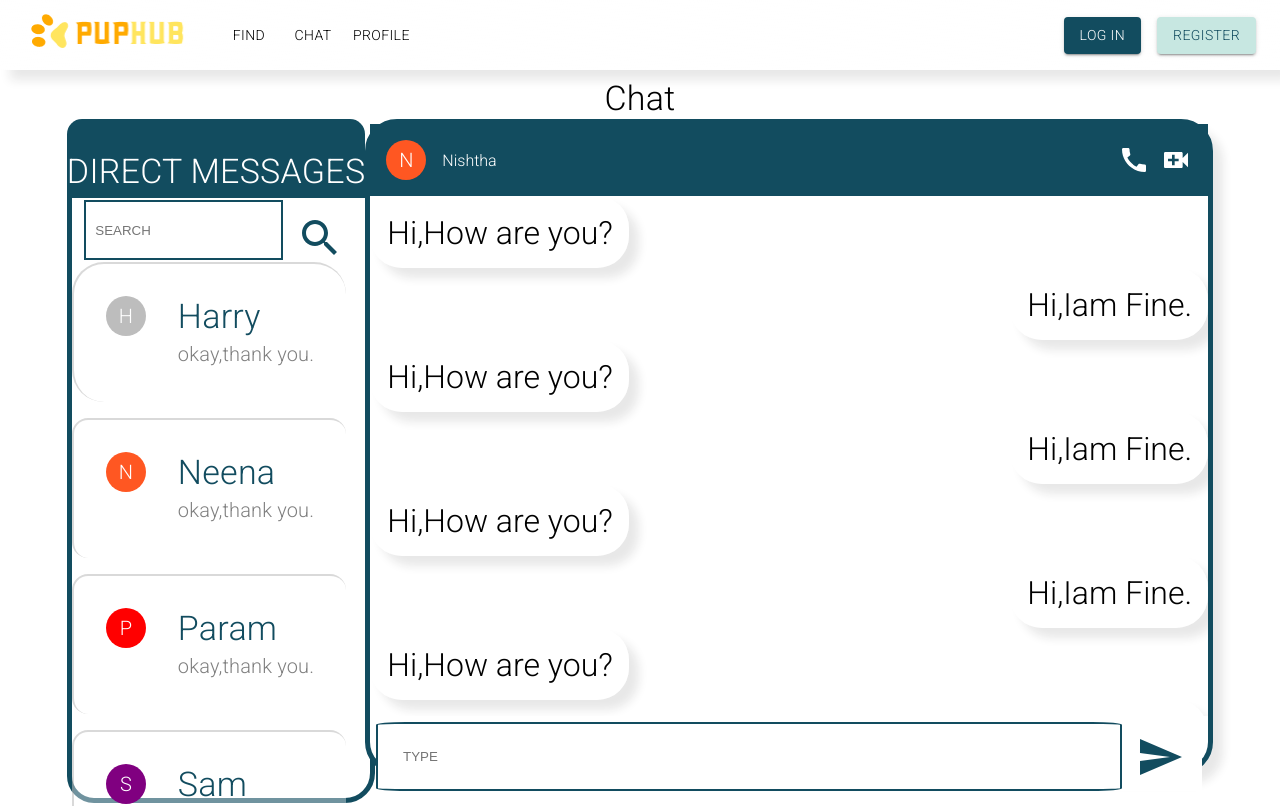
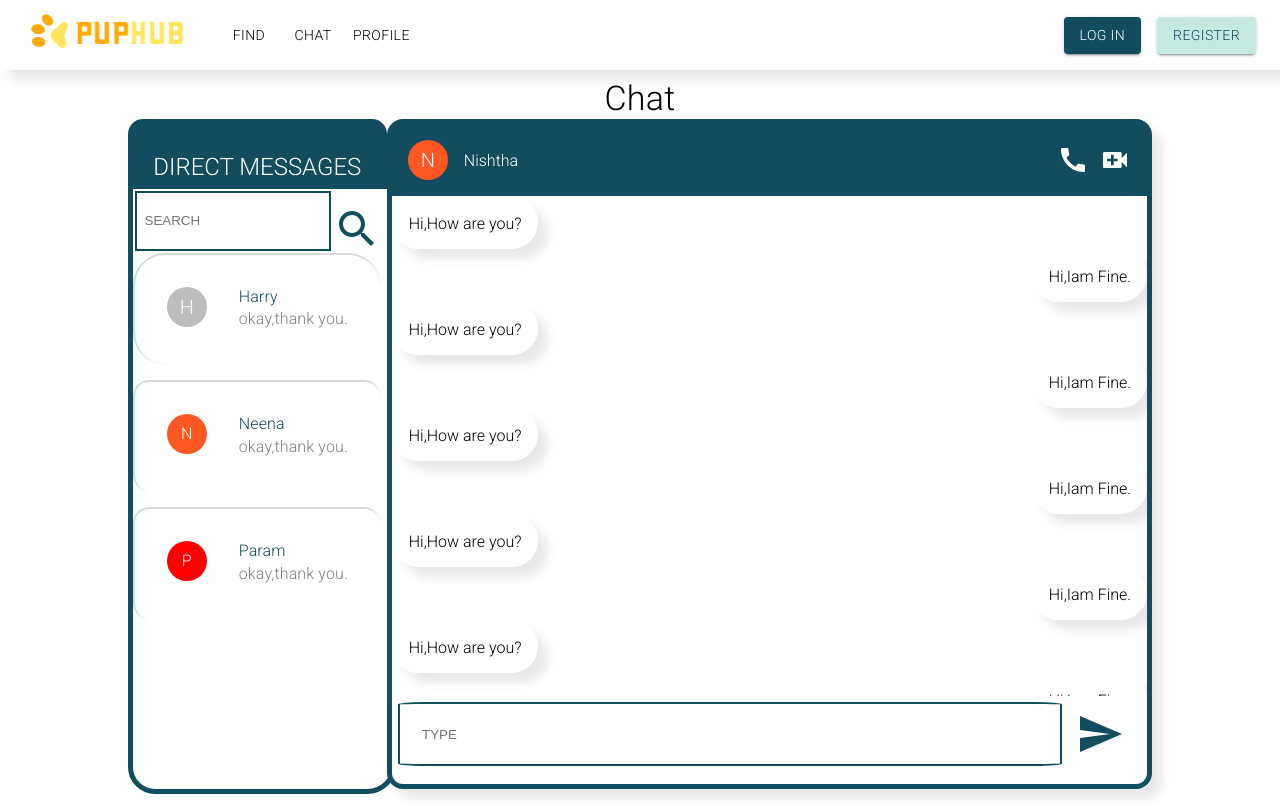
Before and after one commit to hargunkaur286/find_my_friend, a React (Create React App) app: page /chat in a window 1280 px wide. Shown: the top 806 px of the page. Built offline with nearby package versions, Linux system fonts and the light colour scheme.

Commit message:
chat page styling changed

```diff
--- a/src/components/Chat/Chat.jsx
+++ b/src/components/Chat/Chat.jsx
@@ -14,9 +14,9 @@ const Chat = () => {
   return (
     <>
 
-      <Box sx={{  minWidth: "20rem", maxWidth: "80rem", backgroundColor: 'rgba(255, 255, 255, 0.4)', boxShadow: '10px 10px 10px rgba(30, 30, 30, 0.1)', border: ' solid 5px #124C5F ', borderRadius: "2rem", bgcolor: "white" }}>
+      <Box sx={{ height:660, maxHeight:700,minWidth: "20rem", maxWidth: "80rem", backgroundColor: 'rgba(255, 255, 255, 0.4)', boxShadow: '10px 10px 10px rgba(30, 30, 30, 0.1)', border: ' solid 5px #124C5F ', borderRadius: "1rem", bgcolor: "white" }}>
         <Box sx={{ display: "flex", alignItems: 'center', justifyContent: 'space-between',backgroundColor: "#124C5F", padding: "1rem", color: "white" }}>
-          <Box  sx={{ display: "flex", alignItems: 'center'}}>
+          <Box  sx={{ display: "flex", alignItems: 'center',borderRadius:"5px"}}>
           <Avatar sx={{ bgcolor: deepOrange[500], marginRight: "1rem" }}>N</Avatar>
           <span>Nishtha</span>
           </Box>
--- a/src/components/Chat/Messages.jsx
+++ b/src/components/Chat/Messages.jsx
@@ -20,7 +20,7 @@ width:"fit-content",backgroundColor: 'rgba(255, 255, 255, 0.4)', boxShadow: '10p
 
 <>
     <Box  >
-       <Box   sx={{maxHeight:520,overflowY: "scroll",fontFamily:"'Roboto', 'sans-serif'",fontSize:"2rem",maxWidth:"100%",bgcolor:"white"}}>
+       <Box   sx={{maxHeight:500,overflowY: "scroll",fontFamily:"'Roboto', 'sans-serif'",fontSize:"1rem",maxWidth:"100%",bgcolor:"white"}}>
 
          <Box sx={LeftTextstyle}
          >Hi,How are you?</Box>
--- a/src/components/Chat/Nav.jsx
+++ b/src/components/Chat/Nav.jsx
@@ -5,7 +5,7 @@ const Nav = () => {
   return (
     <div>
       <Box  border={"black"}>
-        <Typography variant='h4' textAlign={"center"} color="white" sx={{backgroundColor: "#124C5F",maxHeight:"6rem",paddingTop:"2rem", borderRadius: "15px 15px 0px 0px"}}>DIRECT MESSAGES </Typography>
+        <Typography variant='h5' textAlign={"center"} color="white" sx={{backgroundColor: "#124C5F",maxHeight:"6rem",paddingTop:"2rem", borderRadius: "15px 15px 0px 0px"}}>DIRECT MESSAGES </Typography>
       </Box >
     </div>
   )
--- a/src/components/Chat/Searchbox.jsx
+++ b/src/components/Chat/Searchbox.jsx
@@ -23,31 +23,31 @@ const Searchbox = () => {
           </Stack>
         </Box>
 
-        <Stack direction="column" spacing={2} sx={{ }} >
+        <Stack direction="column" spacing={2} sx={{fontSize:"1rem" }} >
           <Box display={"flex"} sx={{ width: "fit-content", backgroundColor: 'rgba(255, 255, 255, 0.4)', borderRadius: "2rem", borderLeft: 'solid 2px rgb(128,128,128,0.3)', borderTop: 'solid 2px rgb(128,128,128,0.3)', padding: "1rem" }}   >
             <Avatar sx={{ margin: "1rem" }}>H</Avatar>
-            <Typography variant='h4' sx={{ margin: "1rem" }}>Harry
-              <Typography variant='h6' sx={{ color: "gray", }}>okay,thank you.</Typography>
+            <Typography variant='h4' sx={{ margin: "1rem" , fontSize:"1rem"}}>Harry
+              <Typography variant='h6' sx={{ color: "gray", fontSize:"1rem" }}>okay,thank you.</Typography>
             </Typography>
           </Box>
-          <Box display={"flex"} sx={{ width: "fit-content", backgroundColor: 'rgba(255, 255, 255, 0.4)', borderRadius: "1rem", borderLeft: 'solid 2px rgb(128,128,128,0.3)', borderTop: 'solid 2px 	rgb(128,128,128,0.3) ', padding: "1rem" }}>
-            <Avatar sx={{ bgcolor: deepOrange[500], margin: "1rem" }}>N</Avatar>
-            <Typography variant='h4' sx={{ margin: "1rem" }}>Neena
-              <Typography variant='h6' sx={{ color: "gray", }}>okay,thank you.</Typography>
+          <Box display={"flex"} sx={{  fontSize:"1rem",width: "fit-content", backgroundColor: 'rgba(255, 255, 255, 0.4)', borderRadius: "1rem", borderLeft: 'solid 2px rgb(128,128,128,0.3)', borderTop: 'solid 2px 	rgb(128,128,128,0.3) ', padding: "1rem" }}>
+            <Avatar sx={{ bgcolor: deepOrange[500], margin: "1rem" , fontSize:"1rem"}}>N</Avatar>
+            <Typography variant='h4' sx={{ margin: "1rem", fontSize:"1rem" }}>Neena
+              <Typography variant='h6' sx={{ color: "gray", fontSize:"1rem"}}>okay,thank you.</Typography>
             </Typography>
           </Box>
-          <Box display={"flex"} sx={{ width: "fit-content", backgroundColor: 'rgba(255, 255, 255, 0.4)', borderRadius: "1rem", borderLeft: 'solid 2px rgb(128,128,128,0.3)', borderTop: 'solid 2px rgb(128,128,128,0.3) ', padding: "1rem" }} >
-            <Avatar sx={{ bgcolor: "red", margin: "1rem" }}>P</Avatar>
-            <Typography variant='h4' sx={{ margin: "1rem" }}>Param
-              <Typography variant='h6' sx={{ color: "gray", }}>okay,thank you.</Typography>
+          <Box display={"flex"} sx={{ width: "fit-content", fontSize:"1rem", backgroundColor: 'rgba(255, 255, 255, 0.4)', borderRadius: "1rem", borderLeft: 'solid 2px rgb(128,128,128,0.3)', borderTop: 'solid 2px rgb(128,128,128,0.3) ', padding: "1rem" }} >
+            <Avatar sx={{ bgcolor: "red", margin: "1rem", fontSize:"1rem" }}>P</Avatar>
+            <Typography variant='h4' sx={{ margin: "1rem", fontSize:"1rem" }}>Param
+              <Typography variant='h6' sx={{ color: "gray", fontSize:"1rem" }}>okay,thank you.</Typography>
             </Typography>
           </Box>
-          <Box display={"flex"} sx={{ width: "fit-content", backgroundColor: 'rgba(255, 255, 255, 0.4)', borderRadius: "1rem", borderLeft: 'solid 2px rgb(128,128,128,0.3)', borderTop: 'solid 2px rgb(128,128,128,0.3) ', padding: "1rem" }} >
+          {/* <Box display={"flex"} sx={{ width: "fit-content", backgroundColor: 'rgba(255, 255, 255, 0.4)', borderRadius: "1rem", borderLeft: 'solid 2px rgb(128,128,128,0.3)', borderTop: 'solid 2px rgb(128,128,128,0.3) ', padding: "1rem" }} >
             <Avatar sx={{ bgcolor: "purple", margin: "1rem" }}>S</Avatar>
             <Typography variant='h4' sx={{ margin: "1rem" }}>Sam
               <Typography variant='h6' sx={{ color: "gray", }}>okay,thank you.</Typography>
             </Typography>
-          </Box>
+          </Box> */}
           {/* <Box display={"flex"} sx={{ width: "fit-content", backgroundColor: 'rgba(255, 255, 255, 0.4)', borderRadius: "1rem", borderLeft: 'solid 2px rgb(128,128,128,0.3)', borderTop: 'solid 2px rgb(128,128,128,0.3)', padding: "1rem" }} >
             <Avatar sx={{ bgcolor: deepPurple[500], margin: "1rem" }}>T</Avatar>
             <Typography variant='h4' sx={{ margin: "1rem", }}>Tarun
```
